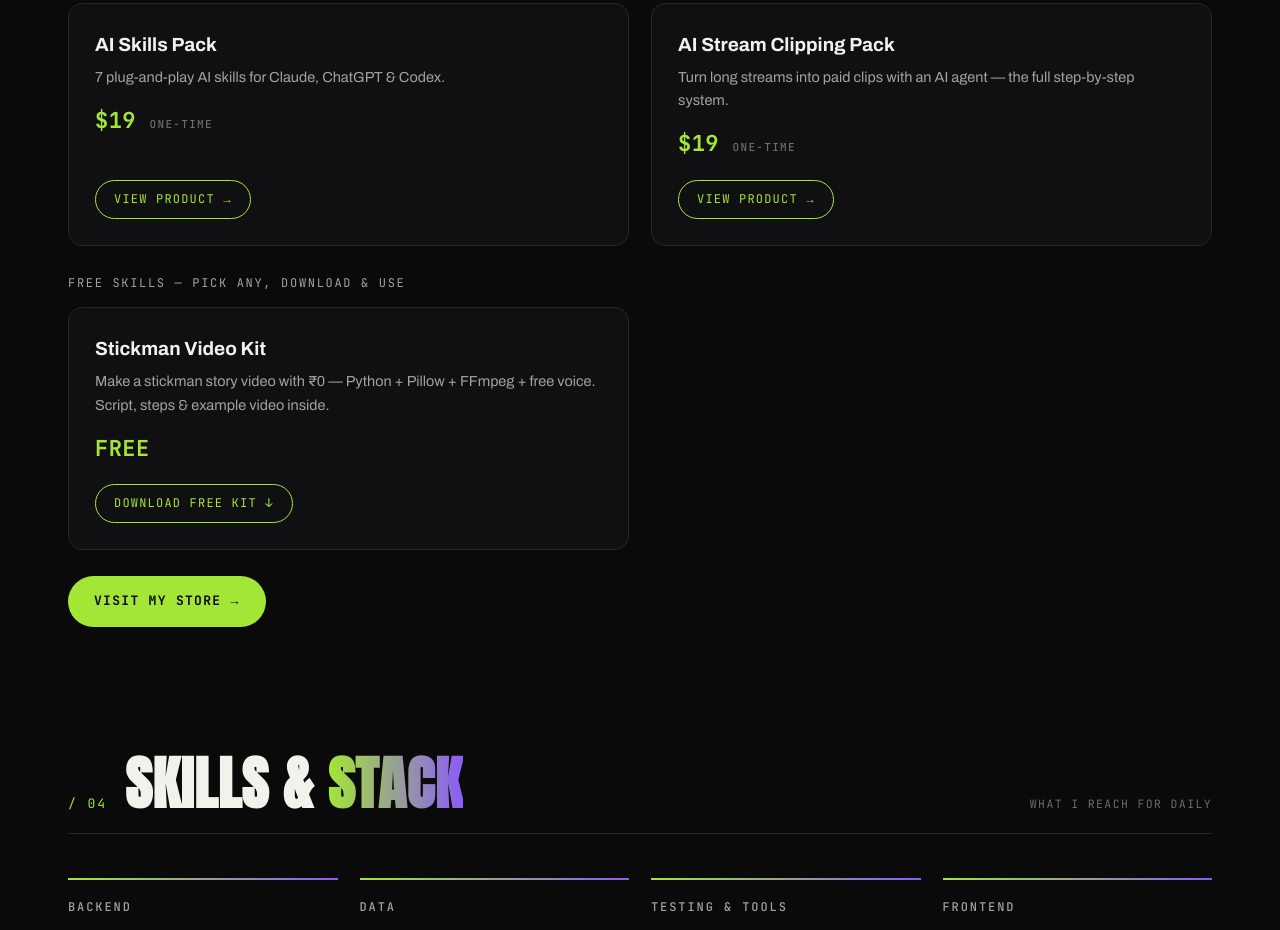
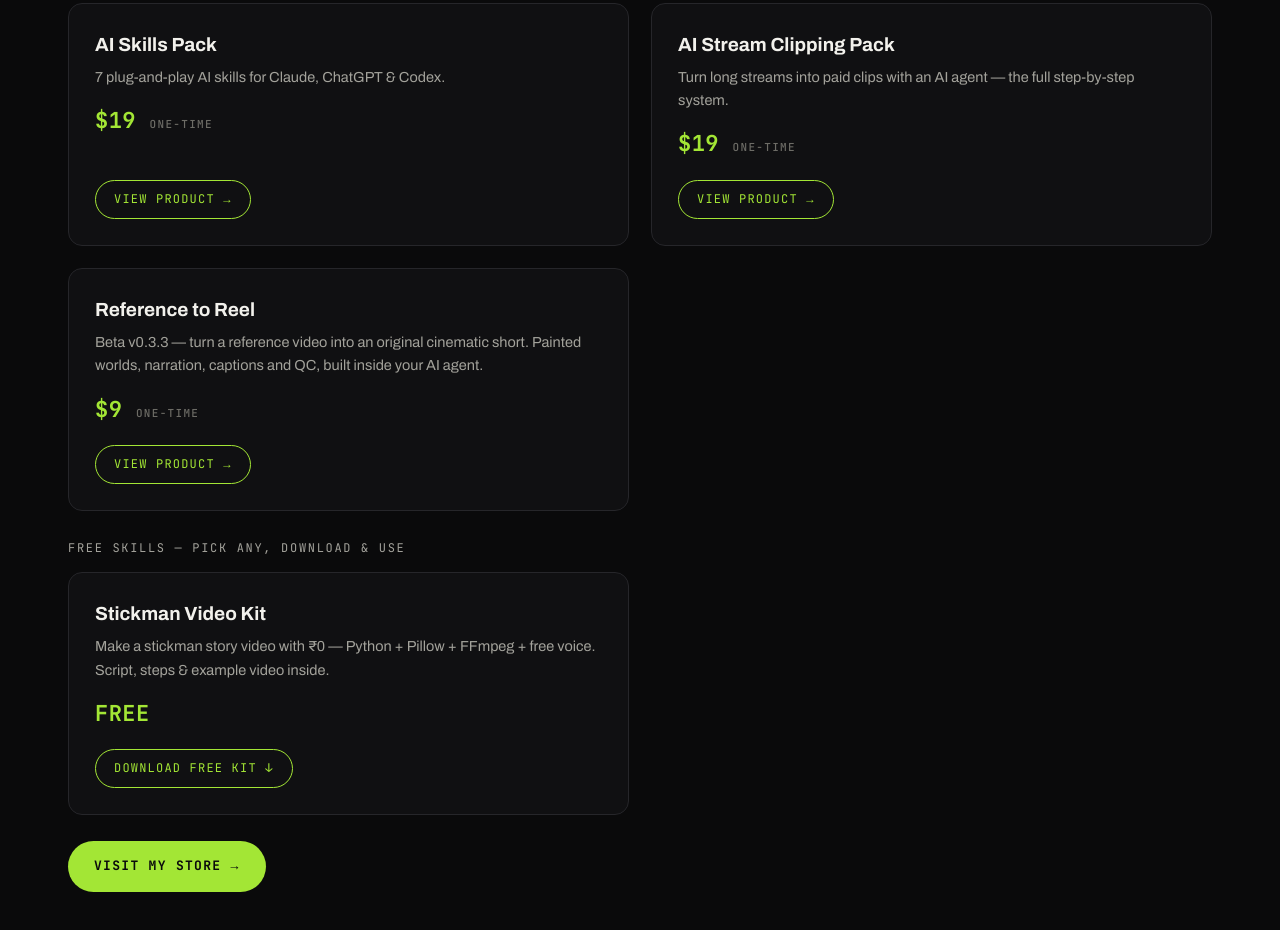
Before and after one commit to astelwilliam/portfolio, a plain HTML site: page index.html in a window 1280 px wide. Shown: the part 4998-5928 px from the top of the page. Drawn offline with Linux system fonts and the light colour scheme.

Commit message:
Add Reference to Reel ($9, Beta v0.3.3) to Paid skills on portfolio

```diff
--- a/index.html
+++ b/index.html
@@ -892,6 +892,14 @@
                 <a class="live" href="https://whop.com/astel-william-2a0e/" target="_blank" rel="noopener">View product →</a>
               </div>
             </article>
+            <article class="mini reveal d2">
+              <h4>Reference to Reel</h4>
+              <p>Beta v0.3.3 — turn a reference video into an original cinematic short. Painted worlds, narration, captions and QC, built inside your AI agent.</p>
+              <div class="price">$9 <small>one-time</small></div>
+              <div class="p-links">
+                <a class="live" href="https://whop.com/astel-william-2a0e/products/reference-to-reel-turn-a-reference-video-into-an-original-cinematic-short/" target="_blank" rel="noopener">View product →</a>
+              </div>
+            </article>
           </div>
           <div class="sec-sub reveal">Free skills — pick any, download &amp; use</div>
           <div class="mini-grid">
```
